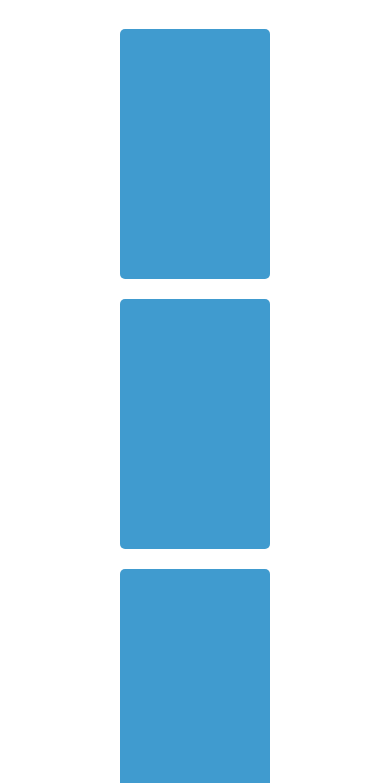
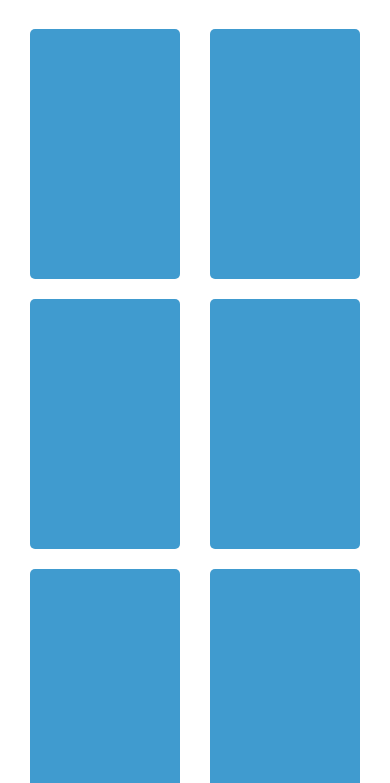
Before and after one commit to adnanusman/match-two-game-js, a website: page src/index.html in a window 390 px wide. Shown: the part 61-844 px from the top of the page. Drawn offline with Linux system fonts and the light colour scheme.

Commit message:
Improve responsive design

```diff
--- a/src/css/style.css
+++ b/src/css/style.css
@@ -5,16 +5,16 @@ h1 {
 .wrapper {
   max-width: 1080px;
   display: flex;
-  margin-right: auto;
-  margin-left: auto;
+  flex-flow: row wrap;
+  justify-content: center;
+  margin: auto;
 }
 
 .card-container {
   width: 150px;
   height: 250px;
-  margin: 10px;
-  margin-right: auto;
-  margin-left: auto;
+  padding: 10px 15px;
+  margin: 0;
 }
 
 .card-front {
@@ -39,11 +39,11 @@ h1 {
   transition: transform .5s linear 0s;
 }
 
-@media screen and (max-width: 1024px) {
+/* @media screen and (max-width: 1024px) {
   .wrapper {
     flex-direction: column;
   }
-}
+} */
 
 /* .card-container:hover > .card-front {
   transform: perspective(600px) rotateY(-180deg);
--- a/src/index.html
+++ b/src/index.html
@@ -38,9 +38,6 @@
         <div class="card-back"></div>
         <div class="card-front"></div>
     </div>
-  </div>
-
-  <div class="wrapper">
     <div class="card-container">
       <div class="card-back"></div>
       <div class="card-front"></div>
```
Also changed, not shown: build/css/style.css, build/index.html.
